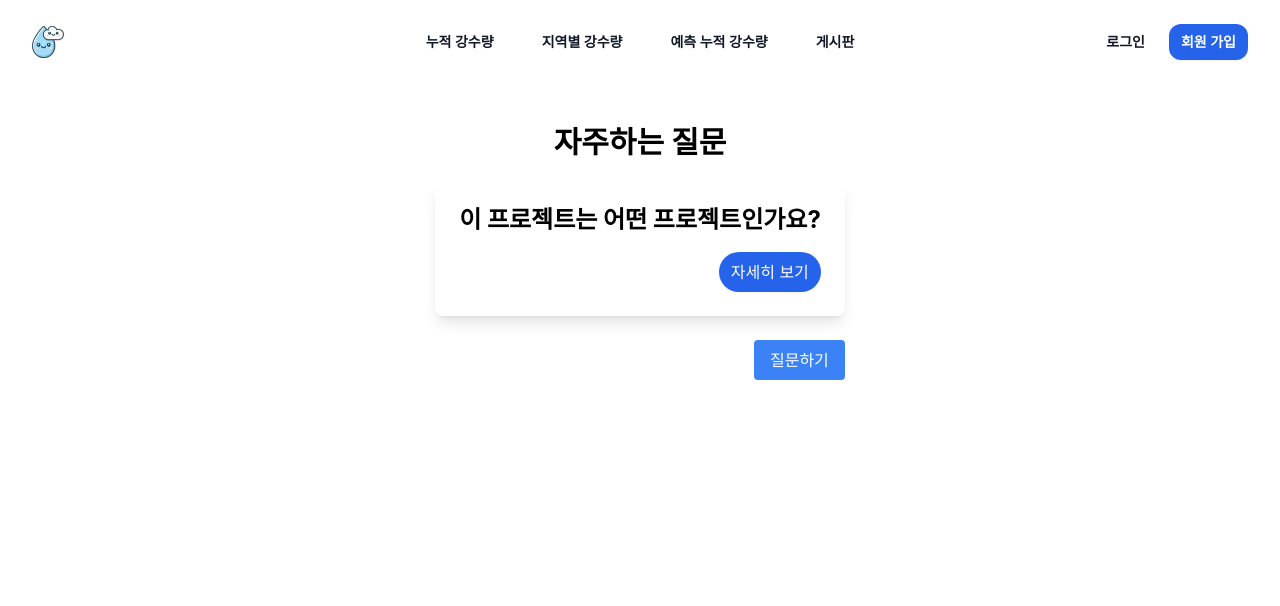
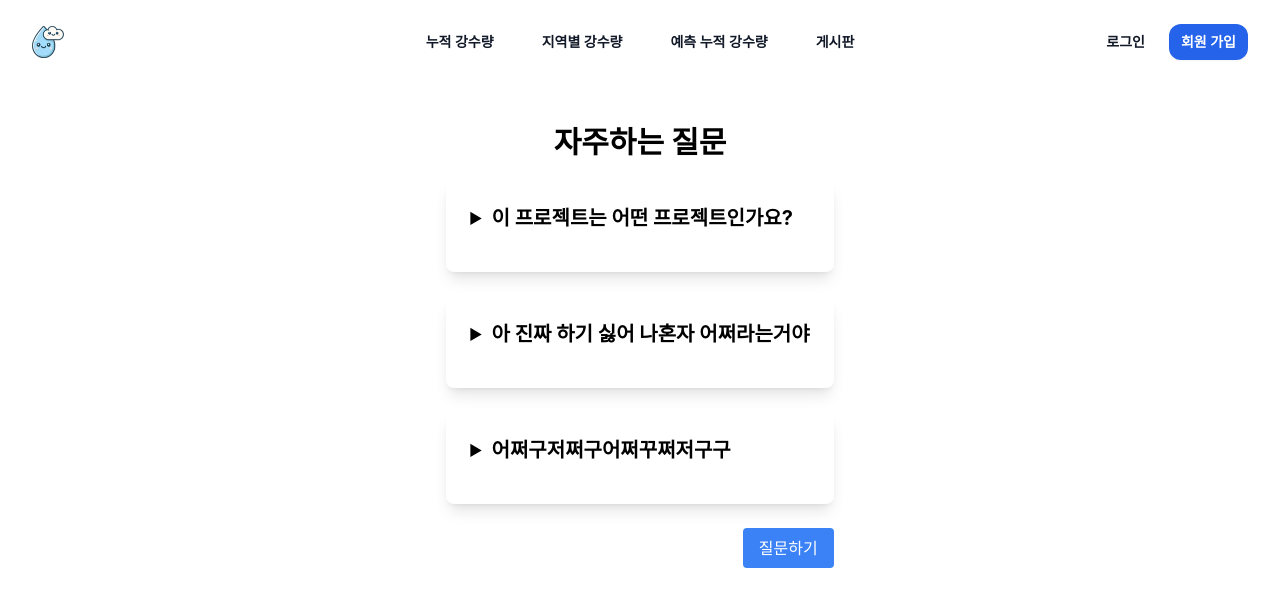
Before and after one commit to baejimill/Weather_Contest, a React (Create React App) app: page /board in a window 1280 px wide. Shown: the top 606 px of the page. Built offline with nearby package versions, Linux system fonts and the light colour scheme.

Commit message:
자주하는 질문 게시판

```diff
--- a/src/pages/Board.js
+++ b/src/pages/Board.js
@@ -1,13 +1,9 @@
-import { click } from "@testing-library/user-event/dist/click";
-import React,{useState} from "react";
+
+import React from "react";
 import { useNavigate } from "react-router-dom";
 
 const Board = () => {
-    const [show, setShow] = useState(false);
 
-    const clickShow = () => {
-        setShow(!show)
-    };
     const navigate = useNavigate();
 
     const handleAskQuestion = () => {
@@ -19,27 +15,58 @@ const Board = () => {
             <h1 className="text-3xl font-bold text-center">자주하는 질문</h1>
 
             <div className="mt-5 bg-white shadow-lg rounded-lg p-6 mb-6">
-                <h2 className="text-2xl font-bold mb-4">이 프로젝트는 어떤 프로젝트인가요?</h2>
                 <div className="space-y-4">
-                    <div>
-                        {show && (
-                            <>
-                        <h3 className="texl-xl font-semibold">프로젝트 설명</h3>
-                        <p className="text-gray-700">
-                            이 프로젝트는 기상청에서 제공하는 데이터를 사용하여 누적 강수량을 예측하는 모델을 만드는것을 목표로 합니다.
-                        </p>
-                        </>
-                        )}
-                    </div>
-                    {/**추가 FAQ 항목 여기에서 추가 */}
-                    <div className="flex justify-end">
-                        <button onClick={clickShow}
-                        className="bg-blue-600 text-white px-3 py-2 rounded-full shadow-sm hover:bg-blue-500 focus:outline-none focus:ring-2 focus:ring-blue-600"
-                        >{show ? '간단히 보기': '자세히 보기'}</button>
-                    </div>
+
+         <details className="group">
+          <summary className="text-xl font-bold mb-4 cursor-pointer group-open:mb-4 outline-none focus:underline">
+            이 프로젝트는 어떤 프로젝트인가요?
+          </summary>
+          <div className="space-y-4">
+              <p className="text-gray-700">
+                이 프로젝트는 기상청에서 제공하는 데이터를 사용하여 누적 강수량을 예측하는 모델을 만드는 것을 목표로 합니다.
+              </p>
+          </div>
+        </details>
+                {/* <details>
+        <summary class="py-2 outline-none cursor-pointer focus:underline">How can I place an order?</summary>
+        <div class="px-4 pb-4">
+          <p>You can easily place an order on our website by browsing our product catalog, selecting the items you want, and adding them to your cart. Then, proceed to checkout, where you can provide your shipping and payment information to complete the order.</p>
+        </div>
+             </details> */}
                 </div>
             </div>
 
+            <div className="mt-5 bg-white shadow-lg rounded-lg p-6 mb-6">
+                <div className="space-y-4">
+
+         <details className="group">
+          <summary className="text-xl font-bold mb-4 cursor-pointer group-open:mb-4 outline-none focus:underline">
+            아 진짜 하기 싫어 나혼자 어쩌라는거야
+          </summary>
+          <div className="space-y-4">
+              <p className="text-gray-700">
+               난 아무것도 모르는 감자인데 뭘 하라는거야 이러다 다 죽어ㅜㅜ
+              </p>
+          </div>
+        </details>
+                </div>
+            </div>
+
+            <div className="mt-5 bg-white shadow-lg rounded-lg p-6 mb-6">
+                <div className="space-y-4">
+
+         <details className="group">
+          <summary className="text-xl font-bold mb-4 cursor-pointer group-open:mb-4 outline-none focus:underline">
+            어쩌구저쩌구어쩌꾸쩌저구구
+          </summary>
+          <div className="space-y-4">
+              <p className="text-gray-700">
+               나는 파리의 택시 운전사~ 하지만 프랑스의 택시운전자는 아니다~~!
+              </p>
+          </div>
+        </details>
+                </div>
+            </div>
             <div className="flex justify-end">
                 <button onClick={handleAskQuestion}
                 className="bg-blue-500 text-white px-4 py-2 rounded hover:bg-blue-600 focus:outline-none focus:right-2 focus:ring-blue-600"
```
